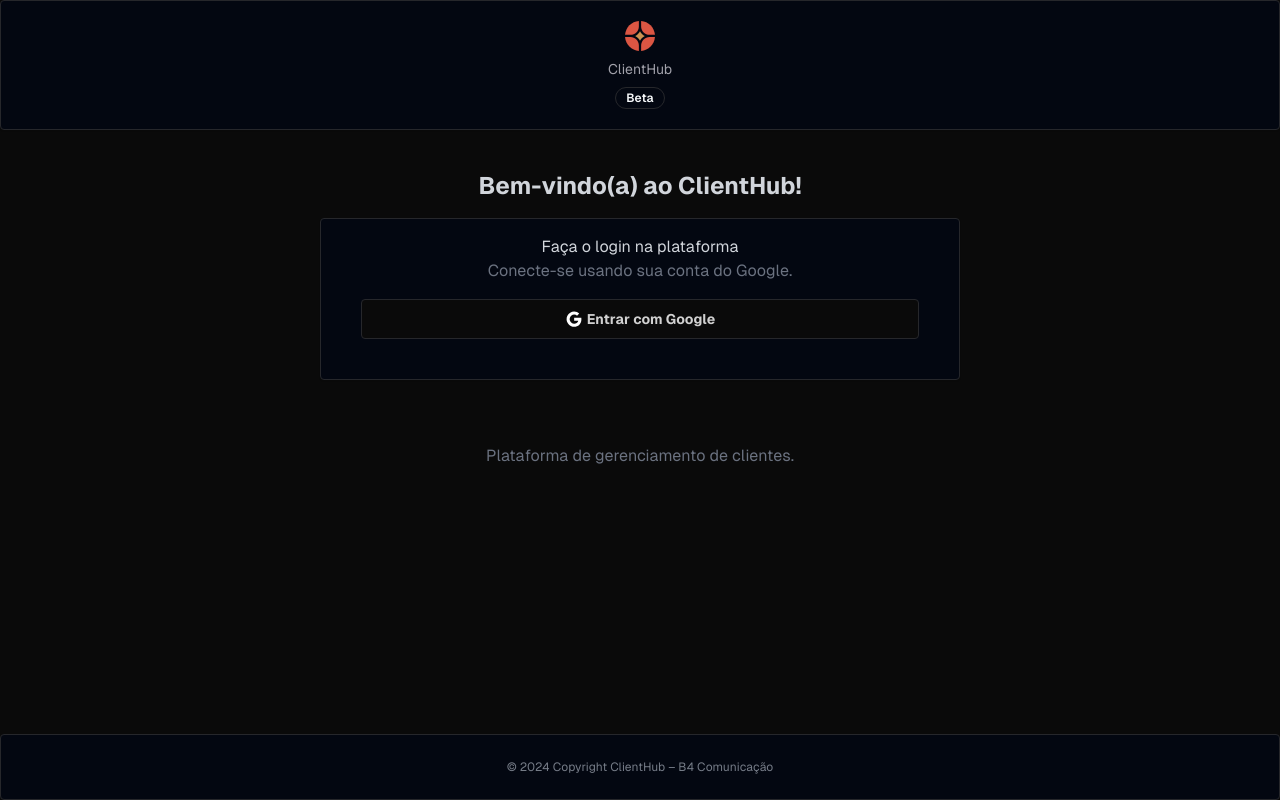
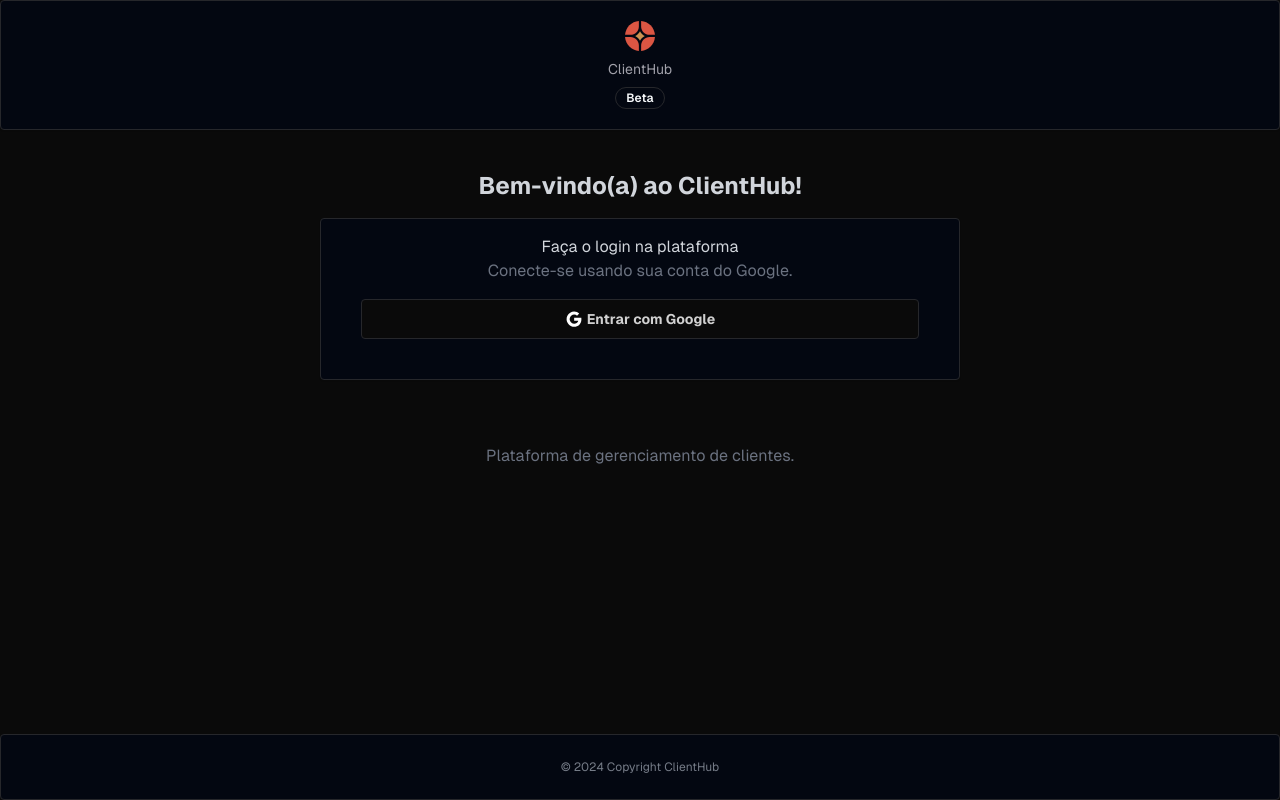
Before and after one commit to jonathafernandes/client-hub, a Next.js app: page / in a window 1280 px wide. Built offline with nearby package versions, Linux system fonts and the light colour scheme; no server answers.

Commit message:
Update footer.tsx

```diff
--- a/app/_components/footer.tsx
+++ b/app/_components/footer.tsx
@@ -5,7 +5,7 @@
 
     return (
       <footer className="w-full bg-card p-6 text-center border rounded-sm">
-        <p className="text-gray-400 text-xs opacity-75">© {currentYear} Copyright ClientHub – B4 Comunicação</p>
+        <p className="text-gray-400 text-xs opacity-75">© {currentYear} Copyright ClientHub</p>
       </footer>
     );
   };
```
